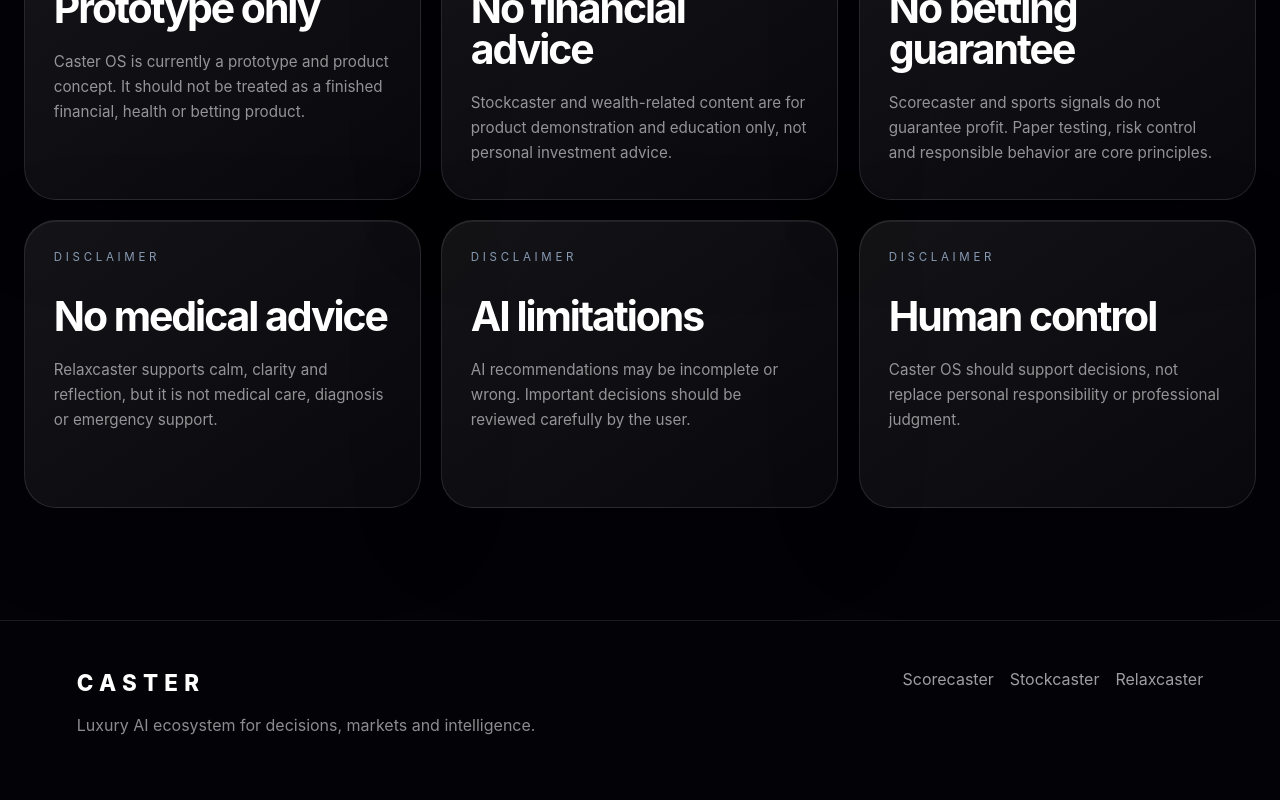
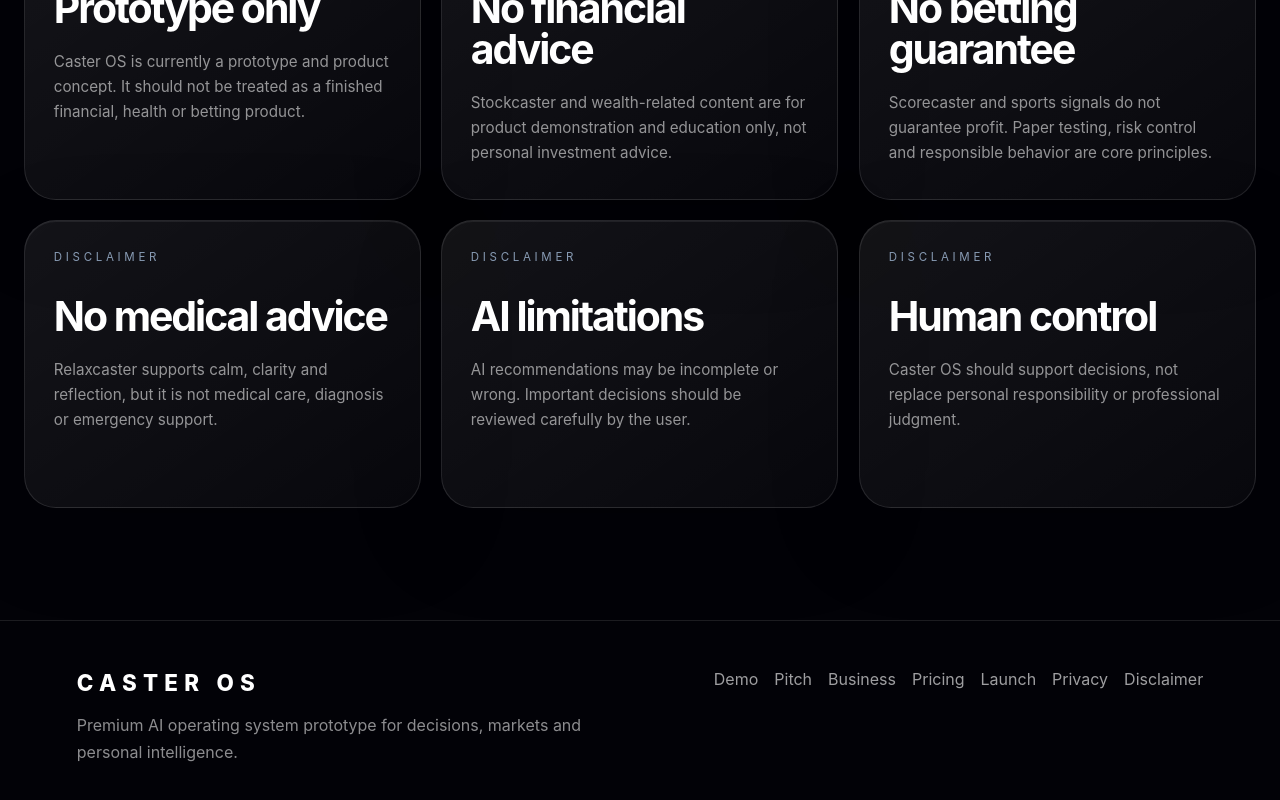
Before and after one commit to vv-glitchhub/Caster-hub, a Next.js app: page /disclaimer in a window 1280 px wide. Shown: the part 1221-2021 px from the top of the page. Built offline with nearby package versions, Linux system fonts and the light colour scheme.

Commit message:
Update footer for launch pages

```diff
--- a/components/CasterFooter.tsx
+++ b/components/CasterFooter.tsx
@@ -1,15 +1,19 @@
 const links = [
-  { href: '/scorecaster', label: 'Scorecaster' },
-  { href: '/stockcaster', label: 'Stockcaster' },
-  { href: '/relaxcaster', label: 'Relaxcaster' },
+  { href: '/demo', label: 'Demo' },
+  { href: '/pitch', label: 'Pitch' },
+  { href: '/business', label: 'Business' },
+  { href: '/pricing', label: 'Pricing' },
+  { href: '/launch', label: 'Launch' },
+  { href: '/privacy', label: 'Privacy' },
+  { href: '/disclaimer', label: 'Disclaimer' },
 ]
 
 export default function CasterFooter() {
   return (
     <footer className="caster-footer">
       <div>
-        <p className="caster-footer-brand">Caster</p>
-        <p className="caster-footer-copy">Luxury AI ecosystem for decisions, markets and intelligence.</p>
+        <p className="caster-footer-brand">Caster OS</p>
+        <p className="caster-footer-copy">Premium AI operating system prototype for decisions, markets and personal intelligence.</p>
       </div>
       <div className="caster-footer-links">
         {links.map((link) => (
```
